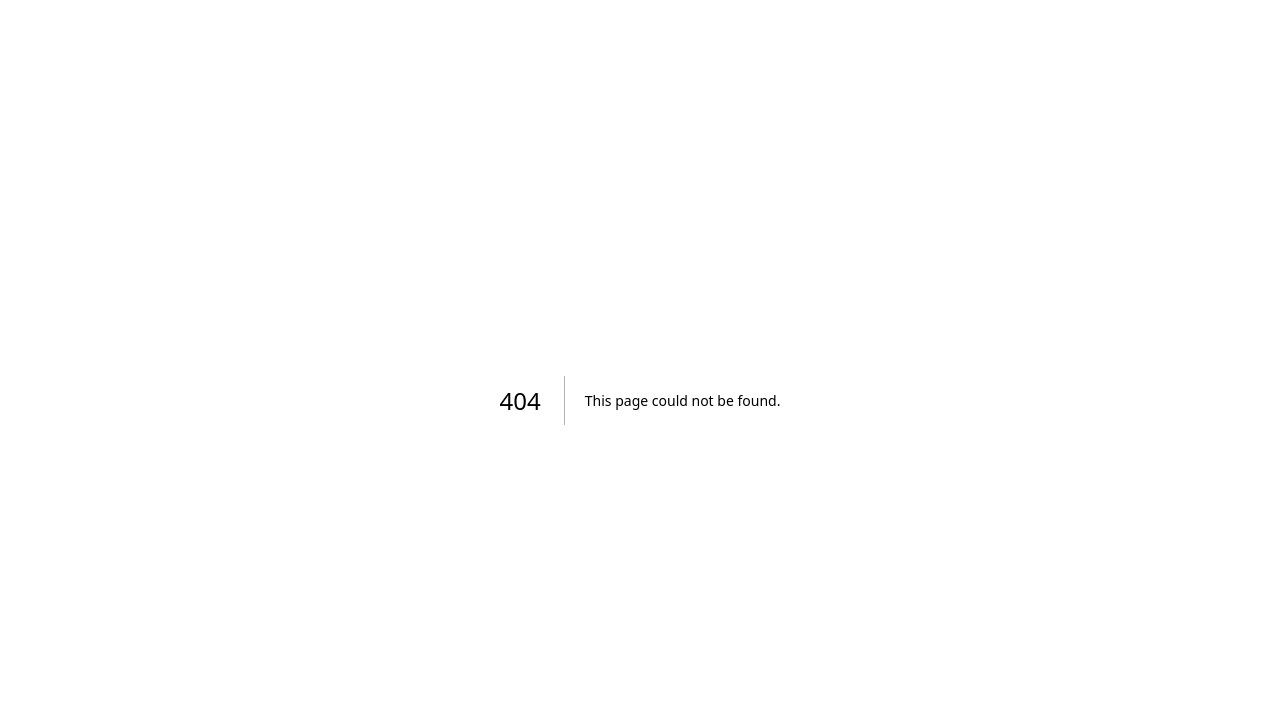
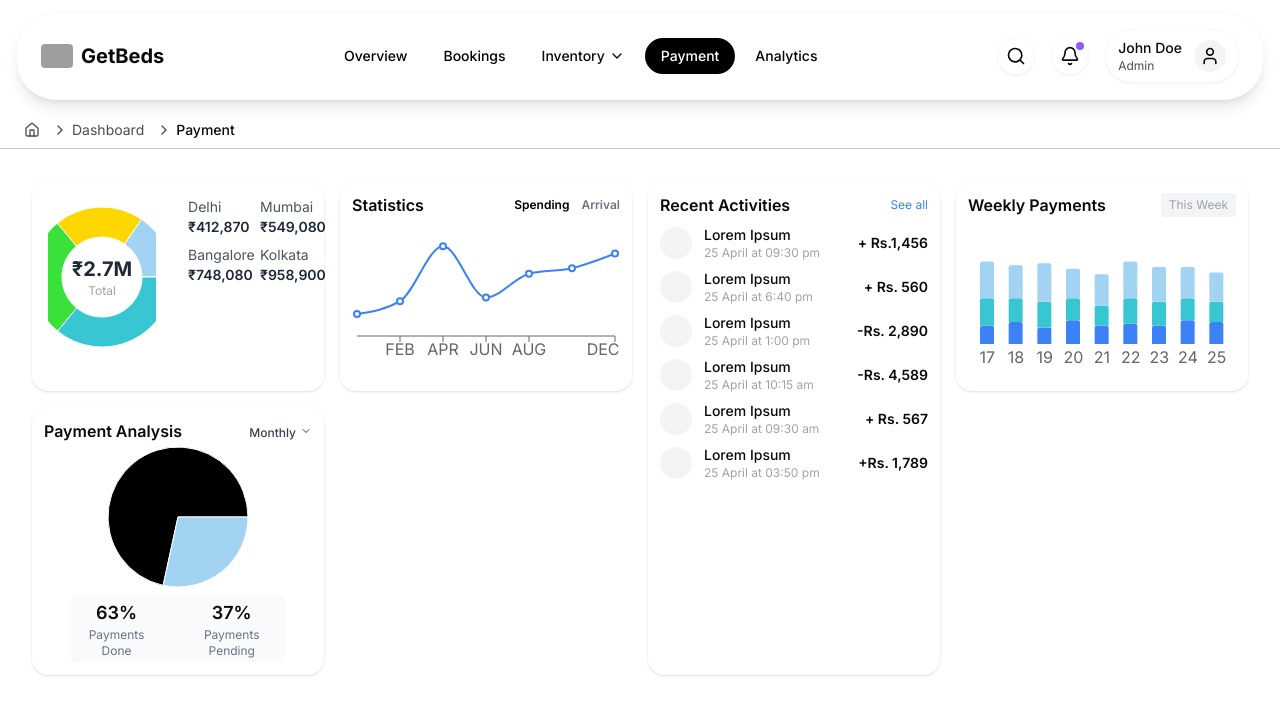
Before and after one commit to Sunil-jangid/getbeds-admin, a Next.js app: page /dashboard/Payment in a window 1280 px wide. Before the commit this address had no page. Shown: the top 714 px of the page. Built offline with nearby package versions, Linux system fonts and the light colour scheme; grey boxes are pictures that could not be loaded.

Commit message:
payment dashboard page

```diff
--- /dev/null
+++ b/src/app/dashboard/Payment/page.tsx
@@ -0,0 +1,241 @@
+"use client";
+
+import React, { useState } from "react";
+import {
+  PieChart,
+  Pie,
+  Cell,
+  BarChart,
+  Bar,
+  XAxis,
+  LineChart,
+  Line,
+  Tooltip,
+  ResponsiveContainer,
+} from "recharts";
+import { ChevronDown } from "lucide-react";
+
+const pieData = [
+  { name: "Payments Done", value: 63, color: "#000" },
+  { name: "Payments Pending", value: 25, color: "#A3D3F3" },
+];
+
+const donutData = [
+  { name: "Delhi", value: 412870 },
+  { name: "Mumbai", value: 549080 },
+  { name: "Bangalore", value: 748080 },
+  { name: "Kolkata", value: 958900 },
+];
+
+const lineChartDataSpending = [
+  { month: "JAN", amount: 1200 },
+  { month: "FEB", amount: 1900 },
+  { month: "APR", amount: 4890 },
+  { month: "JUN", amount: 2100 },
+  { month: "AUG", amount: 3400 },
+  { month: "OCT", amount: 3700 },
+  { month: "DEC", amount: 4500 },
+];
+
+const lineChartDataArrival = [
+  { month: "JAN", amount: 1800 },
+  { month: "FEB", amount: 1600 },
+  { month: "APR", amount: 3200 },
+  { month: "JUN", amount: 2100 },
+  { month: "AUG", amount: 4100 },
+  { month: "OCT", amount: 3700 },
+  { month: "DEC", amount: 3590 },
+];
+
+const weeklyPayments = [
+  { day: "17", blue: 200, cyan: 150, lightBlue: 100 },
+  { day: "18", blue: 180, cyan: 130, lightBlue: 120 },
+  { day: "19", blue: 210, cyan: 140, lightBlue: 90 },
+  { day: "20", blue: 160, cyan: 120, lightBlue: 130 },
+  { day: "21", blue: 170, cyan: 110, lightBlue: 100 },
+  { day: "22", blue: 200, cyan: 140, lightBlue: 110 },
+  { day: "23", blue: 190, cyan: 130, lightBlue: 100 },
+  { day: "24", blue: 170, cyan: 120, lightBlue: 130 },
+  { day: "25", blue: 160, cyan: 110, lightBlue: 120 },
+];
+
+const recentActivities = [
+  { name: "Lorem Ipsum", amount: "+ Rs.1,456", date: "25 April at 09:30 pm" },
+  { name: "Lorem Ipsum", amount: "+ Rs. 560", date: "25 April at 6:40 pm" },
+  { name: "Lorem Ipsum", amount: "-Rs. 2,890", date: "25 April at 1:00 pm" },
+  { name: "Lorem Ipsum", amount: "-Rs. 4,589", date: "25 April at 10:15 am" },
+  { name: "Lorem Ipsum", amount: "+ Rs. 567", date: "25 April at 09:30 am" },
+  { name: "Lorem Ipsum", amount: "+Rs. 1,789", date: "25 April at 03:50 pm" },
+];
+
+const COLORS = ["#A3D3F3", "#FFD700", "#3BE13B", "#38C6D2"];
+
+export default function AnalyticsDashboard() {
+  const [selectedStat, setSelectedStat] = useState<"Spending" | "Arrival">(
+    "Spending"
+  );
+  const total = donutData.reduce((sum, d) => sum + d.value, 0);
+  const [selectedRange, setSelectedRange] = useState("Monthly");
+
+  return (
+    <div className="p-8 grid grid-cols-1 md:grid-cols-3 xl:grid-cols-4 gap-4 max-w-full">
+      {/* 1. Payment Summary */}
+      <div className="bg-white rounded-2xl p-4 shadow flex flex-col md:flex-row items-center md:items-start col-span-1 max-w-[450px]">
+        <div className="w-40 h-40 relative">
+          <ResponsiveContainer width="100%" height="100%">
+            <PieChart>
+              <Pie
+                data={donutData}
+                dataKey="value"
+                cx="50%"
+                cy="50%"
+                innerRadius={40}
+                outerRadius={70}
+              >
+                {donutData.map((entry, index) => (
+                  <Cell key={`cell-${index}`} fill={COLORS[index]} />
+                ))}
+              </Pie>
+            </PieChart>
+          </ResponsiveContainer>
+          <div className="absolute top-1/2 left-1/2 -translate-x-1/2 -translate-y-1/2 text-center">
+            <p className="text-xl font-bold text-gray-800">
+              ₹{(total / 1_000_000).toFixed(1)}M
+            </p>
+            <p className="text-xs text-gray-400">Total</p>
+          </div>
+        </div>
+        <div className="grid grid-cols-2 gap-x-4 gap-y-2 ml-0 md:ml-6 mt-4 md:mt-0 text-sm">
+          {donutData.map((item, idx) => (
+            <div key={idx} className="flex items-start space-x-2">
+              <span
+                className="w-3 h-3 rounded-full mt-1"
+                style={{ backgroundColor: COLORS[idx] }}
+              />
+              <div>
+                <p className="text-sm text-gray-600">{item.name}</p>
+                <p className="text-sm font-semibold text-gray-800">
+                  ₹{item.value.toLocaleString()}
+                </p>
+              </div>
+            </div>
+          ))}
+        </div>
+      </div>
+
+      {/* 2. Statistics */}
+      <div className="bg-white rounded-2xl p-3 shadow col-span-1 max-w-[450px]">
+        <div className="flex justify-between items-center mb-1">
+          <h2 className="text-md font-semibold">Statistics</h2>
+          <div className="text-xs text-gray-500 space-x-3">
+            {["Spending", "Arrival"].map((stat) => (
+              <button
+                key={stat}
+                onClick={() => setSelectedStat(stat as "Spending" | "Arrival")}
+                className={`font-semibold ${
+                  selectedStat === stat ? "text-black" : ""
+                }`}
+              >
+                {stat}
+              </button>
+            ))}
+          </div>
+        </div>
+        <ResponsiveContainer width="100%" height={150}>
+          <LineChart
+            data={
+              selectedStat === "Spending"
+                ? lineChartDataSpending
+                : lineChartDataArrival
+            }
+          >
+            <XAxis dataKey="month" />
+            <Tooltip />
+            <Line type="monotone" dataKey="amount" stroke="#3B82F6" strokeWidth={2} />
+          </LineChart>
+        </ResponsiveContainer>
+      </div>
+
+      {/* 3. Recent Activities */}
+      <div className="bg-white rounded-2xl p-3 shadow col-span-1 row-span-2 max-w-[450px]">
+        <div className="flex justify-between items-center mb-2">
+          <h2 className="text-md font-semibold">Recent Activities</h2>
+          <span className="text-xs text-blue-500 cursor-pointer">See all</span>
+        </div>
+        <div className="space-y-2 text-sm">
+          {recentActivities.map((item, idx) => (
+            <div key={idx} className="flex justify-between items-center">
+              <div className="flex items-center gap-3">
+                <div className="w-8 h-8 rounded-full bg-gray-100" />
+                <div>
+                  <p className="text-sm font-medium">{item.name}</p>
+                  <p className="text-xs text-gray-400">{item.date}</p>
+                </div>
+              </div>
+              <span className="text-sm font-semibold">{item.amount}</span>
+            </div>
+          ))}
+        </div>
+      </div>
+
+      {/* 4. Weekly Payments */}
+      <div className="bg-white rounded-2xl p-3 shadow col-span-1 max-w-[450px]">
+        <div className="flex justify-between items-center mb-3">
+          <h2 className="text-md font-semibold">Weekly Payments</h2>
+          <div className="flex items-center gap-1 text-xs text-gray-400 px-2 py-1 bg-gray-100 rounded">
+            <span>This Week</span>
+          </div>
+        </div>
+        <ResponsiveContainer width="100%" height={150}>
+          <BarChart data={weeklyPayments} barSize={14}>
+            <XAxis dataKey="day" axisLine={false} tickLine={false} />
+            <Tooltip />
+            <Bar dataKey="lightBlue" stackId="a" fill="#3C82F6" radius={[2, 2, 0, 0]} />
+            <Bar dataKey="cyan" stackId="a" fill="#38C6D2" radius={[2, 2, 0, 0]} />
+            <Bar dataKey="blue" stackId="a" fill="#A3D3F3" radius={[2, 2, 0, 0]} />
+          </BarChart>
+        </ResponsiveContainer>
+      </div>
+
+      {/* 5. Payment Analysis */}
+      <div className="bg-white rounded-2xl p-3 shadow col-span-1 max-w-[450px]">
+        <div className="flex justify-between items-center mb-1">
+          <h2 className="text-md font-semibold">Payment Analysis</h2>
+          <div className="relative inline-block text-left">
+            <button className="inline-flex justify-center w-full text-xs font-medium text-gray-700 hover:text-gray-900">
+              {selectedRange}
+              <ChevronDown className="ml-1 w-3 h-3" />
+            </button>
+          </div>
+        </div>
+        <div className="flex flex-col items-center justify-center">
+          <ResponsiveContainer width="100%" height={140}>
+            <PieChart>
+              <Pie
+                data={pieData}
+                dataKey="value"
+                cx="50%"
+                cy="50%"
+                outerRadius={70}
+              >
+                {pieData.map((entry, index) => (
+                  <Cell key={`cell-${index}`} fill={entry.color} />
+                ))}
+              </Pie>
+            </PieChart>
+          </ResponsiveContainer>
+          <div className="flex items-center justify-center gap-6 bg-gray-50 p-1 rounded-md mt-2 w-4/5 text-xs">
+            <div className="text-center">
+              <p className="text-lg font-semibold">63%</p>
+              <p className="text-xs text-gray-500">Payments Done</p>
+            </div>
+            <div className="text-center">
+              <p className="text-lg font-semibold">37%</p>
+              <p className="text-xs text-gray-500">Payments Pending</p>
+            </div>
+          </div>
+        </div>
+      </div>
+    </div>
+  );
+}
--- a/src/components/dashboard/navbar.tsx
+++ b/src/components/dashboard/navbar.tsx
@@ -13,19 +13,20 @@ import {
 } from "@/components/ui/dropdown-menu"
 
 const navItems = [
-  { name: 'Dashboard', href: '/dashboard' },
-  { name: 'Hospital Beds', href: '/dashboard/hospitals' },
+  { name: 'Overview', href: '/dashboard' },
   { name: 'Bookings', href: '/dashboard/bookings' },
-  { name: 'Analytics', href: '/dashboard/analytics' },
   {
     name: 'Inventory',
     href: '/dashboard/inventory',
     dropdownItems: [
       { name: 'Manage Hospitals', href: '/dashboard/inventory/hospitals' },
+      { name: 'Manage Ambulance', href: '/dashboard/inventory/ambulance' },
+      { name: 'Manage Diagnostic Centres', href: '/dashboard/inventory/diagnostic' },
       { name: 'Manage Users', href: '/dashboard/inventory/users' },
-      { name: 'Approvals', href: '/dashboard/inventory/approvals' },
     ]
-  }
+  },
+  { name: 'Payment', href: '/dashboard/Payment' },
+  { name: 'Analytics', href: '/dashboard/analytics' },
 ]
 
 export function DashboardNavbar() {
@@ -35,6 +36,7 @@ export function DashboardNavbar() {
     <nav className="sticky top-0 z-50 px-4 py-3 bg-background">
       <div className="max-w-7xl mx-auto">
         <div className="bg-white rounded-[40px] shadow-lg border border-[#F8F9FA] px-6 py-4 flex items-center justify-between">
+
           {/* Logo Section */}
           <div className="flex-shrink-0">
             <Link href="/dashboard" className="flex items-center gap-2">
@@ -59,17 +61,24 @@ export function DashboardNavbar() {
                       {item.name}
                       <ChevronDown className="h-4 w-4" />
                     </DropdownMenuTrigger>
-                    <DropdownMenuContent>
-                      {item.dropdownItems.map((dropdownItem) => (
-                        <DropdownMenuItem key={dropdownItem.href}>
-                          <Link
-                            href={dropdownItem.href}
-                            className="w-full"
+                    <DropdownMenuContent className="p-0 w-56 overflow-hidden mt-2">
+                      {item.dropdownItems.map((dropdownItem) => {
+                        const isActive = pathname === dropdownItem.href;
+                        return (
+                          <DropdownMenuItem
+                            key={dropdownItem.href}
+                            className={cn(
+                              "cursor-pointer px-4 py-2 text-sm transition-colors w-full",
+                              isActive ? "bg-black text-white" : "hover:bg-gray-100 text-black"
+                            )}
+                            asChild
                           >
-                            {dropdownItem.name}
-                          </Link>
-                        </DropdownMenuItem>
-                      ))}
+                            <Link href={dropdownItem.href} className="block w-full">
+                              {dropdownItem.name}
+                            </Link>
+                          </DropdownMenuItem>
+                        );
+                      })}
                     </DropdownMenuContent>
                   </DropdownMenu>
                 )
```
